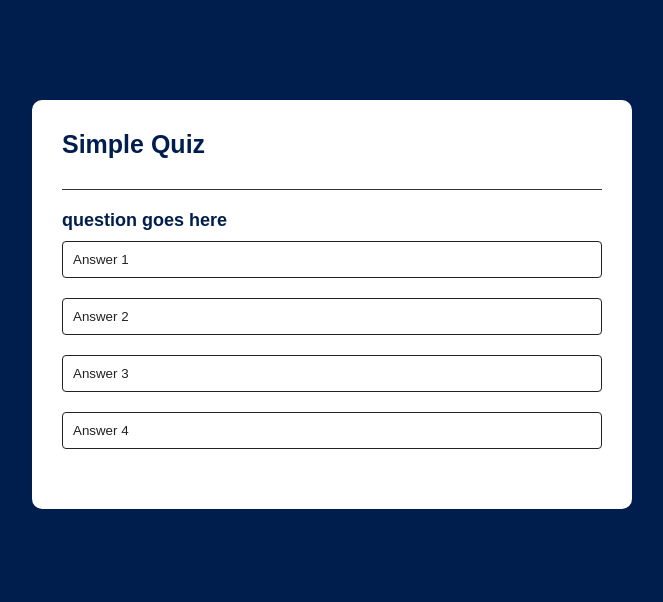
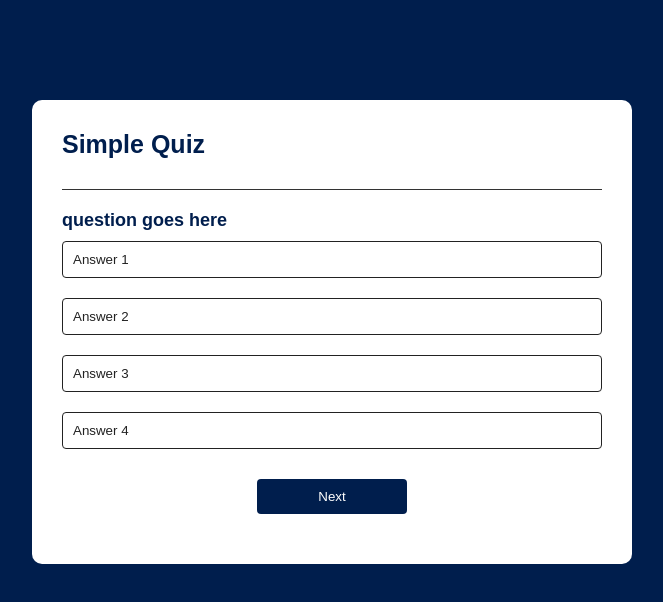
Before and after one commit to pratiushpathak/quiz-app, a plain HTML site: page index.html in a window 1280 px wide. Shown: the whole page, without its empty margins (308-971 px from the left). Drawn offline with Linux system fonts and the light colour scheme.

Commit message:
styling completed

```diff
--- a/index.html
+++ b/index.html
@@ -18,6 +18,7 @@
         <button class="btn">Answer 4</button>
 
       </div>
+      <button id="nextbtn">Next</button>
     </div>
 
 
--- a/style.css
+++ b/style.css
@@ -46,5 +46,23 @@ body
   text-align: left;
   border-radius: 4px;
   cursor: pointer;
+  transition: all 0.3s;
 
 }
+.btn:hover
+{
+  background: #222;
+  color: #fff;
+}
+#nextbtn
+{
+  background: #001e4d;
+  color: #fff;
+  width: 150px;
+  border: 0;
+  padding: 10px;
+  margin: 20px  auto 0;
+  border-radius: 4px;
+  cursor: pointer;
+  display: block;
+}
```
